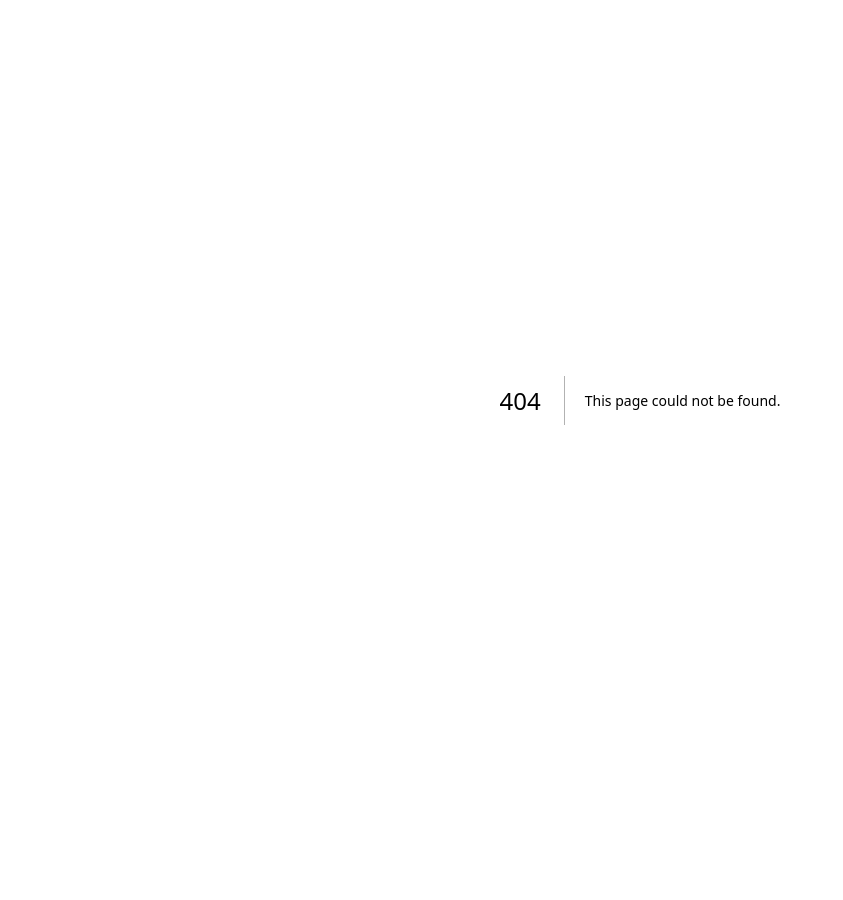
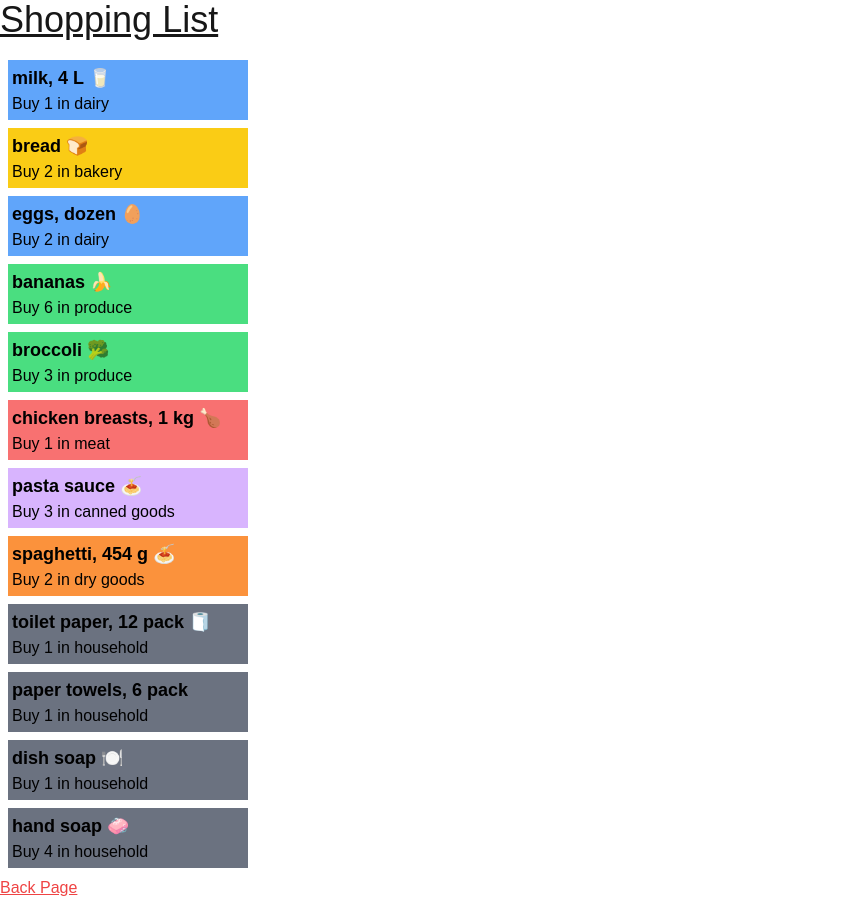
Before and after one commit to ChaseB156/cprg306-assignments, a Next.js app: page /week-3 in a window 1280 px wide. Before the commit this address had no page. Shown: the whole page, without its empty margins (0-843 px from the left). Before the commit the page ends 800 px from the top, so only its background shows below. Built offline with nearby package versions, Linux system fonts and the light colour scheme.

Commit message:
Week 3 Assignment Shopping list
Created a new page to my app, named week-3. Includes 3 .js files, an item component with the list of items provided. Item-List that puts them into a list, and styled. Then the main page of it, that gets the list to show and has a back button.

```diff
--- a/app/layout.js
+++ b/app/layout.js
@@ -13,8 +13,8 @@ const geistMono = localFont({
 });
 
 export const metadata = {
-  title: "Create Next App",
-  description: "Generated by create next app",
+  title: "Shopping List",
+  description: "Shopping List App Assignment 3",
 };
 
 export default function RootLayout({ children }) {
--- a/app/page.js
+++ b/app/page.js
@@ -7,7 +7,12 @@ export default function Home() {
         <h1 className="text-4xl mb-5">CPRG 306: Web Development 2 - Assignments</h1>
 
 
-        <Link href="./week-2/" className="underline text text-emerald-500 hover:text-cyan-400"> Week 2 Assignment - Student Info</Link>
+        <Link href="./week-2/" className="underline text text-emerald-500 hover:text-cyan-400 mb-2 block"> Week 2 Assignment - Student Info
+        </Link>
+
+        <Link href="./week-3/" className="underline text text-emerald-500 hover:text-cyan-400 mb-2 block"> Week 3 Assignment - Shopping List
+        </Link>
+
       </main>
   );
 }
--- /dev/null
+++ b/app/week-3/item-list.js
@@ -0,0 +1,94 @@
+
+import Item from './item';
+
+// imported list of items provided
+export default function ItemList() {
+  const item1 = {
+    name: "milk, 4 L 🥛",
+    quantity: 1,
+    category: "dairy",
+  };
+
+  const item2 = {
+    name: "bread 🍞",
+    quantity: 2,
+    category: "bakery",
+  };
+
+  const item3 = {
+    name: "eggs, dozen 🥚",
+    quantity: 2,
+    category: "dairy",
+  };
+
+  const item4 = {
+    name: "bananas 🍌",
+    quantity: 6,
+    category: "produce",
+  };
+
+  const item5 = {
+    name: "broccoli 🥦",
+    quantity: 3,
+    category: "produce",
+  };
+
+  const item6 = {
+    name: "chicken breasts, 1 kg 🍗",
+    quantity: 1,
+    category: "meat",
+  };
+
+  const item7 = {
+    name: "pasta sauce 🍝",
+    quantity: 3,
+    category: "canned goods",
+  };
+
+  const item8 = {
+    name: "spaghetti, 454 g 🍝",
+    quantity: 2,
+    category: "dry goods",
+  };
+
+  const item9 = {
+    name: "toilet paper, 12 pack 🧻",
+    quantity: 1,
+    category: "household",
+  };
+
+  const item10 = {
+    name: "paper towels, 6 pack",
+    quantity: 1,
+    category: "household",
+  };
+
+  const item11 = {
+    name: "dish soap 🍽️",
+    quantity: 1,
+    category: "household",
+  };
+
+  const item12 = {
+    name: "hand soap 🧼",
+    quantity: 4,
+    category: "household",
+  };
+
+  return (
+    <ul>
+      <Item name={item1.name} quantity={item1.quantity} category={item1.category} />
+      <Item name={item2.name} quantity={item2.quantity} category={item2.category} />
+      <Item name={item3.name} quantity={item3.quantity} category={item3.category} />
+      <Item name={item4.name} quantity={item4.quantity} category={item4.category} />
+      <Item name={item5.name} quantity={item5.quantity} category={item5.category} />
+      <Item name={item6.name} quantity={item6.quantity} category={item6.category} />
+      <Item name={item7.name} quantity={item7.quantity} category={item7.category} />
+      <Item name={item8.name} quantity={item8.quantity} category={item8.category} />
+      <Item name={item9.name} quantity={item9.quantity} category={item9.category} />
+      <Item name={item10.name} quantity={item10.quantity} category={item10.category} />
+      <Item name={item11.name} quantity={item11.quantity} category={item11.category} />
+      <Item name={item12.name} quantity={item12.quantity} category={item12.category} />
+    </ul>
+  );
+}
--- /dev/null
+++ b/app/week-3/item.js
@@ -0,0 +1,23 @@
+
+export default function Item({ name, quantity, category }) {
+    const categoryColors = {
+        // Added some coloring to the different categories
+      dairy: 'bg-blue-400',
+      bakery: 'bg-yellow-400',
+      produce: 'bg-green-400',
+      meat: 'bg-red-400',
+      'canned goods': 'bg-purple-300',
+      'dry goods': 'bg-orange-400',
+      household: 'bg-gray-500',
+    };
+
+    const categoryClass = categoryColors[category] || 'bg-white';
+
+    // Text to black and changed the box sizes with some padding and margins in between
+    return (
+      <li className={`p-1 mb-2 ml-2 ${categoryClass} max-w-60`}>
+        <div className="text-lg font-bold text-black">{name}</div>
+        <div className="text-black">Buy {quantity} in {category}</div>
+      </li>
+    );
+  }
--- /dev/null
+++ b/app/week-3/page.js
@@ -0,0 +1,14 @@
+
+import Link from "next/link";
+import ItemList from './item-list';
+
+export default function Page() {
+  return (
+    <main>
+      <h1 className="text-4xl underline mb-5">Shopping List</h1>
+      <ItemList />
+
+      <Link href="../"className="underline text-red-500 hover:text-cyan-400">Back Page</Link>
+    </main>
+  );
+}
```
